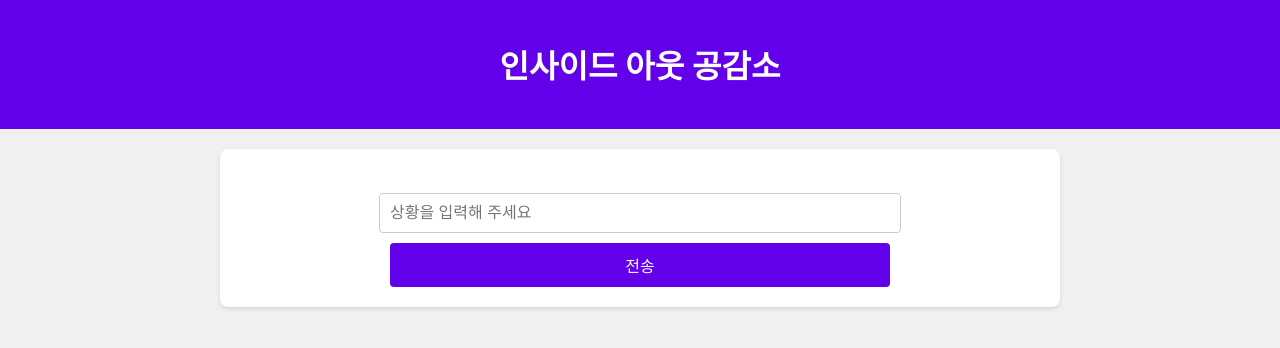
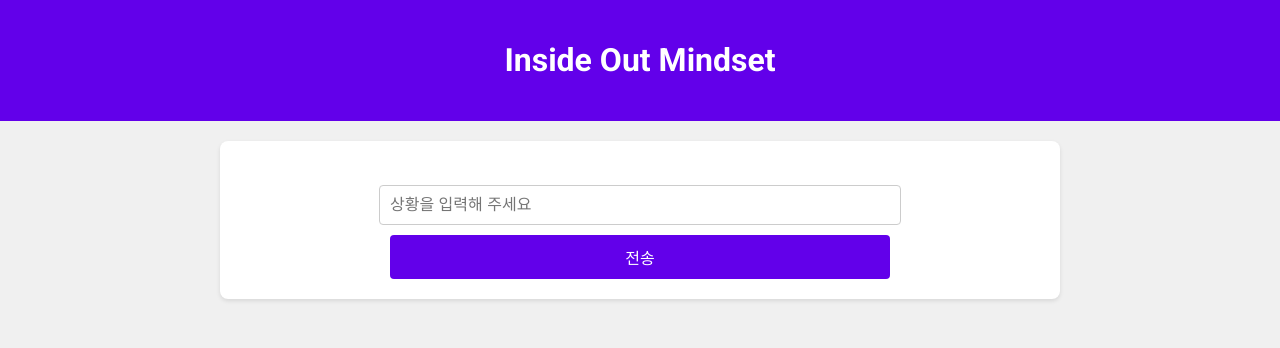
Before and after one commit to his-0203/emotional_flask, a Flask app: template templates/index.html in a window 1280 px wide. Shown: the top 348 px of the page. Run offline with Flask 3, Linux system fonts and the light colour scheme; the template is opened without the code that fills it, so the values that code supplies are empty.

Commit message:
타이틀 영어로 변경

```diff
--- a/templates/index.html
+++ b/templates/index.html
@@ -3,7 +3,7 @@
 <head>
     <meta charset="UTF-8">
     <meta name="viewport" content="width=device-width, initial-scale=1.0">
-    <title>인사이드 아웃 공감소</title>
+    <title>Inside Out Mindset</title>
     <link href="https://fonts.googleapis.com/css2?family=Roboto:wght@400;700&display=swap" rel="stylesheet">
     <link rel="stylesheet" href="{{ url_for('static', filename='css/styles.css') }}">
 
@@ -13,7 +13,7 @@
 </head>
 <body>
     <header>
-        <h1>인사이드 아웃 공감소</h1>
+        <h1>Inside Out Mindset</h1>
     </header>
     <main>
         <form method="POST" id="character-form">
```
